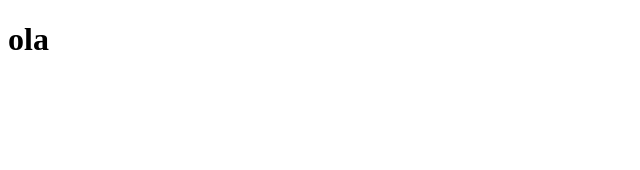
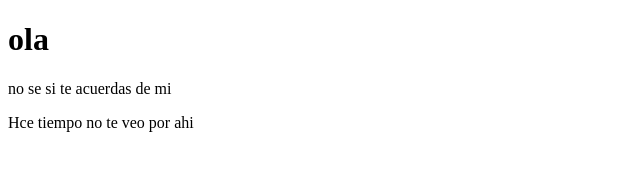
Before and after one commit to GUANKI/labaguette_sodesoft, a plain HTML site: page index.html in a window 1280 px wide. Shown: the whole page, without its empty margins (0-640 px from the left). Drawn offline with Linux system fonts and the light colour scheme.

Commit message:
Nuevos avances en el body del index

```diff
--- a/index.html
+++ b/index.html
@@ -8,5 +8,7 @@
 </head>
 <body>
     <h1>ola</h1>
+     <p>no se si te acuerdas de mi</p>
+     <p> Hce tiempo no te veo por ahi </p>
 </body>
 </html>
```
